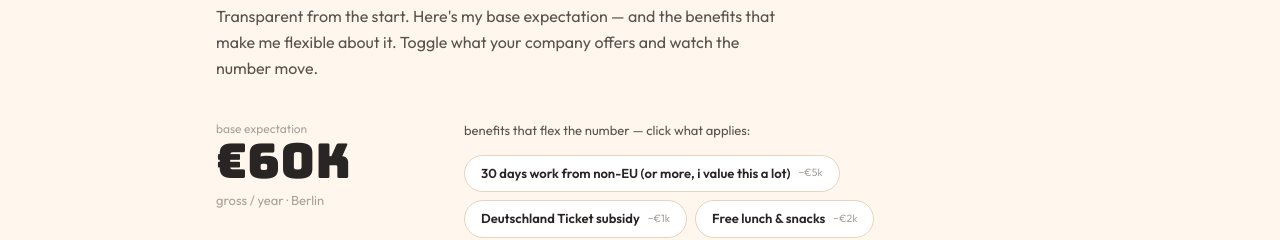
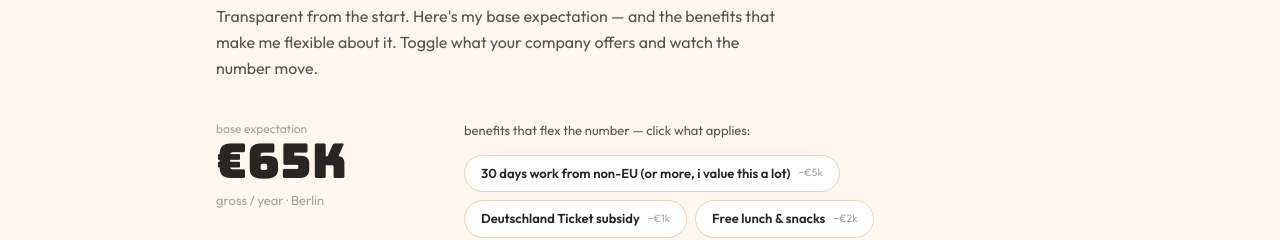
Before and after one commit to gaby13524/Portfolio, a React (Vite) app: page / in a window 1280 px wide. Shown: the part 2000-2240 px from the top of the page. Built offline with nearby package versions, Linux system fonts and the light colour scheme; a web font is replaced by a local one.

Commit message:
will have further changes too

```diff
--- a/src/components/Compensation.tsx
+++ b/src/components/Compensation.tsx
@@ -1,6 +1,6 @@
 import {useMemo, useState, type FormEvent} from "react";
 
-const BASE = 60;
+const BASE = 65;
 const FLOOR = 48;
 
 interface Perk {
```
